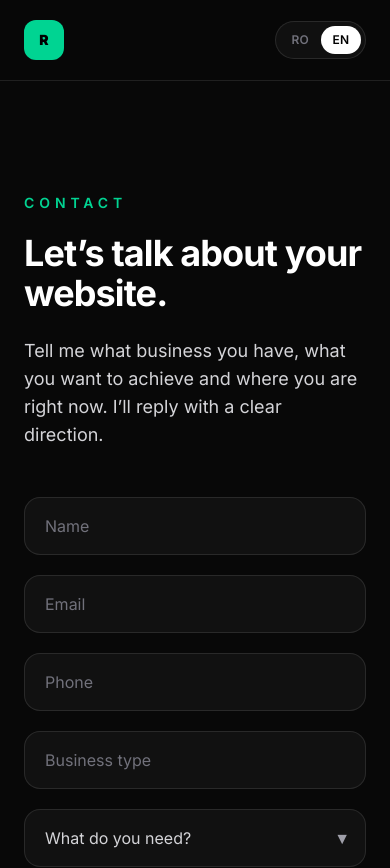
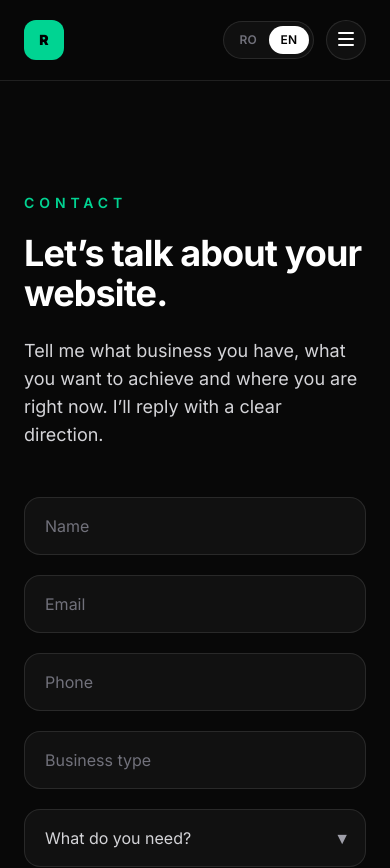
Before and after one commit to RaulRauta/my-business-site, a Next.js app: page /en/contact in a window 390 px wide. Shown: the top 868 px of the page. Built offline with nearby package versions, Linux system fonts and the light colour scheme.

Commit message:
ce ai modificat

```diff
--- a/components/Navbar.tsx
+++ b/components/Navbar.tsx
@@ -2,13 +2,15 @@
 
 import Link from "next/link";
 import { usePathname } from "next/navigation";
-import { motion } from "framer-motion";
+import { AnimatePresence, motion } from "framer-motion";
+import { useState } from "react";
 import { translations } from "@/lib/translations";
 
 type Lang = "ro" | "en";
 
 export default function Navbar({ lang }: { lang: Lang }) {
   const pathname = usePathname();
+  const [menuOpen, setMenuOpen] = useState(false);
 
   if (pathname === `/${lang}`) return null;
 
@@ -28,7 +30,11 @@ export default function Navbar({ lang }: { lang: Lang }) {
   return (
     <header className="w-full border-b border-white/10 bg-[#080808]/95">
       <div className="mx-auto flex max-w-7xl items-center justify-between px-6 py-5">
-        <Link href={`/${lang}`} className="group flex items-center gap-3">
+        <Link
+          href={`/${lang}`}
+          onClick={() => setMenuOpen(false)}
+          className="group flex items-center gap-3"
+        >
           <span className="flex h-10 w-10 items-center justify-center rounded-xl bg-emerald-400 text-sm font-black text-black transition group-hover:scale-105">
             R
           </span>
@@ -43,6 +49,7 @@ export default function Navbar({ lang }: { lang: Lang }) {
           </div>
         </Link>
 
+        {/* DESKTOP NAV */}
         <nav className="hidden items-center rounded-full border border-white/10 bg-white/[0.03] p-1 md:flex">
           {navItems.map((item) => {
             const isActive = pathname === item.href;
@@ -75,9 +82,11 @@ export default function Navbar({ lang }: { lang: Lang }) {
         </nav>
 
         <div className="flex items-center gap-3">
+          {/* LANGUAGE SWITCH */}
           <div className="flex items-center rounded-full border border-white/10 bg-white/[0.04] p-1">
             <Link
               href={switchLang("ro")}
+              onClick={() => setMenuOpen(false)}
               className={`relative rounded-full px-3 py-1.5 text-xs font-semibold transition-colors duration-300 ${
                 lang === "ro"
                   ? "bg-white text-black md:bg-transparent"
@@ -101,6 +110,7 @@ export default function Navbar({ lang }: { lang: Lang }) {
 
             <Link
               href={switchLang("en")}
+              onClick={() => setMenuOpen(false)}
               className={`relative rounded-full px-3 py-1.5 text-xs font-semibold transition-colors duration-300 ${
                 lang === "en"
                   ? "bg-white text-black md:bg-transparent"
@@ -123,14 +133,78 @@ export default function Navbar({ lang }: { lang: Lang }) {
             </Link>
           </div>
 
+          {/* DESKTOP CTA */}
           <Link
             href={`/${lang}/contact`}
             className="hidden rounded-full bg-white px-5 py-2 text-[14px] font-semibold tracking-tight text-black transition hover:bg-emerald-400 lg:block"
           >
             {lang === "ro" ? "Discutăm" : "Let’s talk"}
           </Link>
+
+          {/* MOBILE HAMBURGER */}
+          <button
+            type="button"
+            onClick={() => setMenuOpen((prev) => !prev)}
+            className="flex h-10 w-10 items-center justify-center rounded-full border border-white/10 bg-white/[0.04] md:hidden"
+            aria-label="Open menu"
+          >
+            <span className="relative h-4 w-4">
+              <motion.span
+                animate={{
+                  rotate: menuOpen ? 45 : 0,
+                  y: menuOpen ? 6 : 0,
+                }}
+                className="absolute left-0 top-0 h-[2px] w-4 rounded-full bg-white"
+              />
+              <motion.span
+                animate={{ opacity: menuOpen ? 0 : 1 }}
+                className="absolute left-0 top-[6px] h-[2px] w-4 rounded-full bg-white"
+              />
+              <motion.span
+                animate={{
+                  rotate: menuOpen ? -45 : 0,
+                  y: menuOpen ? -6 : 0,
+                }}
+                className="absolute left-0 top-[12px] h-[2px] w-4 rounded-full bg-white"
+              />
+            </span>
+          </button>
         </div>
       </div>
+
+      {/* MOBILE MENU */}
+      <AnimatePresence>
+        {menuOpen && (
+          <motion.div
+            initial={{ opacity: 0, y: -10, scale: 0.98 }}
+            animate={{ opacity: 1, y: 0, scale: 1 }}
+            exit={{ opacity: 0, y: -10, scale: 0.98 }}
+            transition={{ duration: 0.22, ease: [0.22, 1, 0.36, 1] }}
+            className="mx-6 mb-5 rounded-3xl border border-white/10 bg-white/[0.04] p-4 shadow-2xl shadow-black/30 md:hidden"
+          >
+            <div className="grid gap-2">
+              {navItems.map((item) => {
+                const isActive = pathname === item.href;
+
+                return (
+                  <Link
+                    key={item.href}
+                    href={item.href}
+                    onClick={() => setMenuOpen(false)}
+                    className={`rounded-2xl px-5 py-4 text-base font-semibold transition ${
+                      isActive
+                        ? "bg-emerald-400 text-black"
+                        : "bg-white/[0.04] text-zinc-300 hover:bg-white/[0.08] hover:text-white"
+                    }`}
+                  >
+                    {item.label}
+                  </Link>
+                );
+              })}
+            </div>
+          </motion.div>
+        )}
+      </AnimatePresence>
     </header>
   );
 }
```
